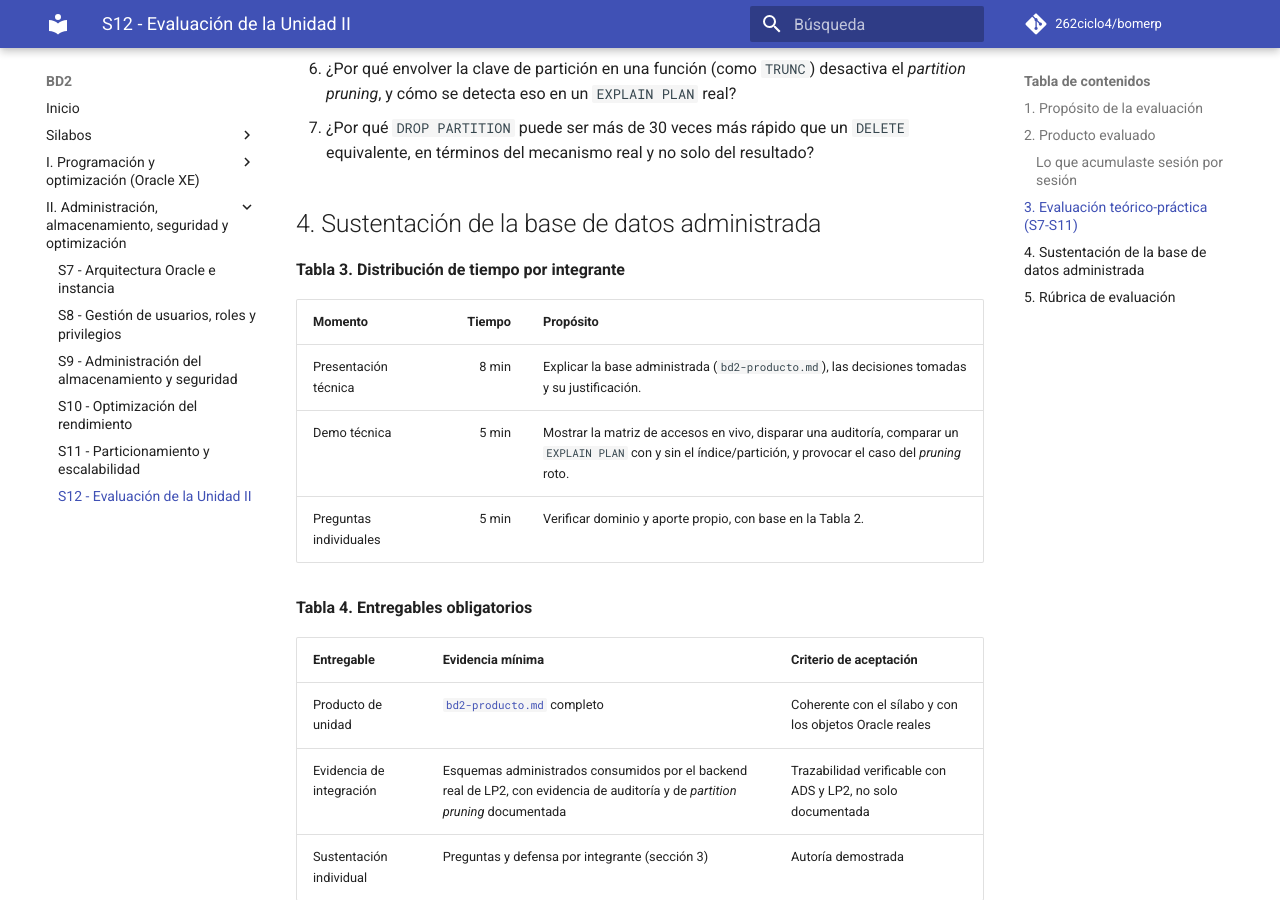
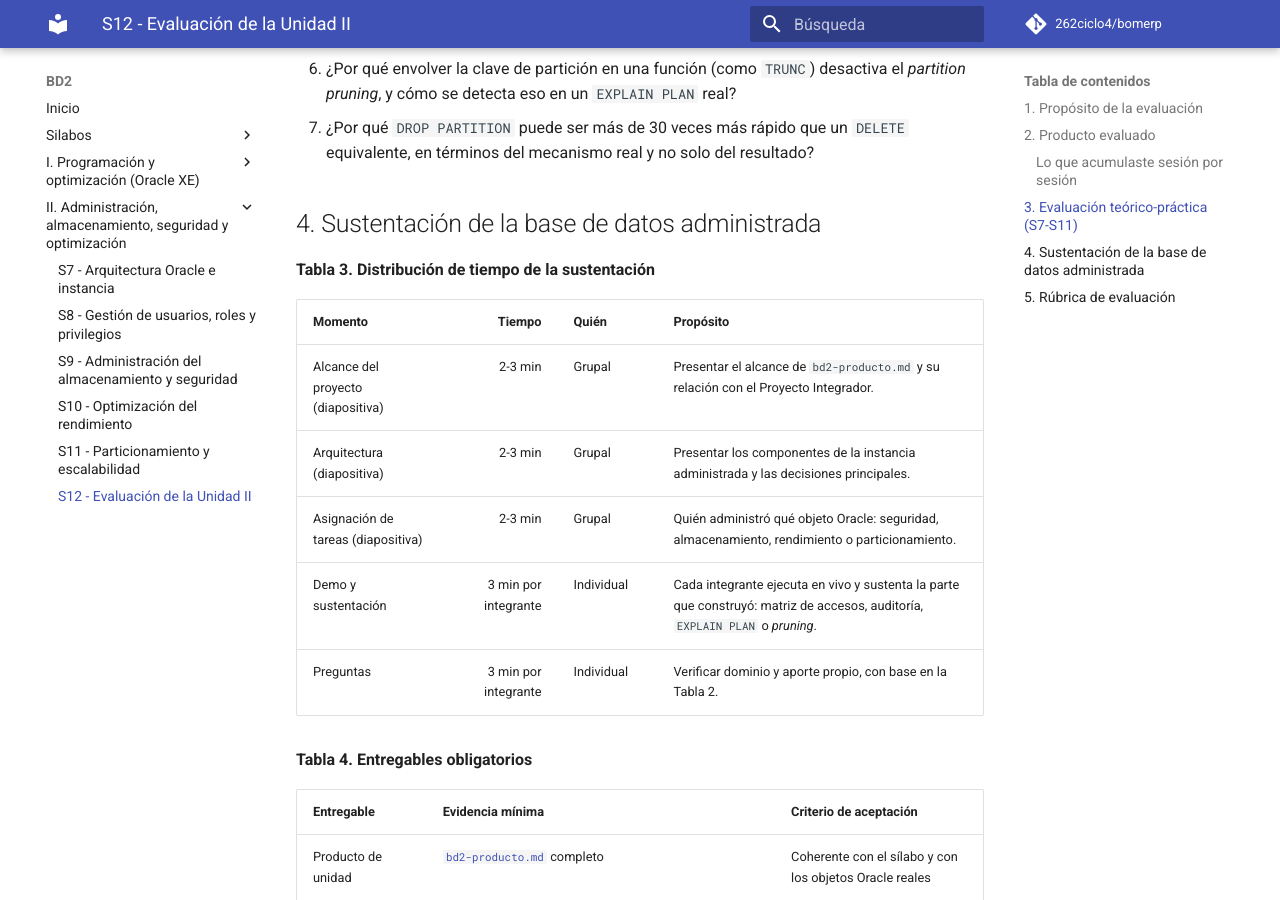
Before and after one commit to 262ciclo4/bomerp, an MkDocs documentation site: the page built from docs/bd2/sesiones/S12_Evaluacion_Unidad_2.md, in a window 1280 px wide and 900 px high, scrolled down 3010 px. Built offline with MkDocs 1.6.1 and Material for MkDocs 9.7.7, drawn with Linux system fonts in a browser that asks for light colours; comment, search, counter and statistics services are not loaded.

Commit message:
s12 evaluación unidad 2

```diff
--- a/docs/bd2/sesiones/S12_Evaluacion_Unidad_2.md
+++ b/docs/bd2/sesiones/S12_Evaluacion_Unidad_2.md
@@ -60,13 +60,15 @@ Preguntas de referencia (el docente puede formular equivalentes):
 
 ## 4. Sustentación de la base de datos administrada
 
-**Tabla 3. Distribución de tiempo por integrante**
+**Tabla 3. Distribución de tiempo de la sustentación**
 
-| Momento | Tiempo | Propósito |
-|---|---:|---|
-| Presentación técnica | 8 min | Explicar la base administrada (`bd2-producto.md`), las decisiones tomadas y su justificación. |
-| Demo técnica | 5 min | Mostrar la matriz de accesos en vivo, disparar una auditoría, comparar un `EXPLAIN PLAN` con y sin el índice/partición, y provocar el caso del *pruning* roto. |
-| Preguntas individuales | 5 min | Verificar dominio y aporte propio, con base en la Tabla 2. |
+| Momento | Tiempo | Quién | Propósito |
+|---|---:|---|---|
+| Alcance del proyecto (diapositiva) | 2-3 min | Grupal | Presentar el alcance de `bd2-producto.md` y su relación con el Proyecto Integrador. |
+| Arquitectura (diapositiva) | 2-3 min | Grupal | Presentar los componentes de la instancia administrada y las decisiones principales. |
+| Asignación de tareas (diapositiva) | 2-3 min | Grupal | Quién administró qué objeto Oracle: seguridad, almacenamiento, rendimiento o particionamiento. |
+| Demo y sustentación | 3 min por integrante | Individual | Cada integrante ejecuta en vivo y sustenta la parte que construyó: matriz de accesos, auditoría, `EXPLAIN PLAN` o *pruning*. |
+| Preguntas | 3 min por integrante | Individual | Verificar dominio y aporte propio, con base en la Tabla 2. |
 
 **Tabla 4. Entregables obligatorios**
 
```
Also changed, not shown: docs/ads/sesiones/S12_Evaluacion_Unidad_2.md (+8 -5 lines), docs/lp2/sesiones/S12_Evaluacion_Unidad_2.md (+8 -6 lines).
